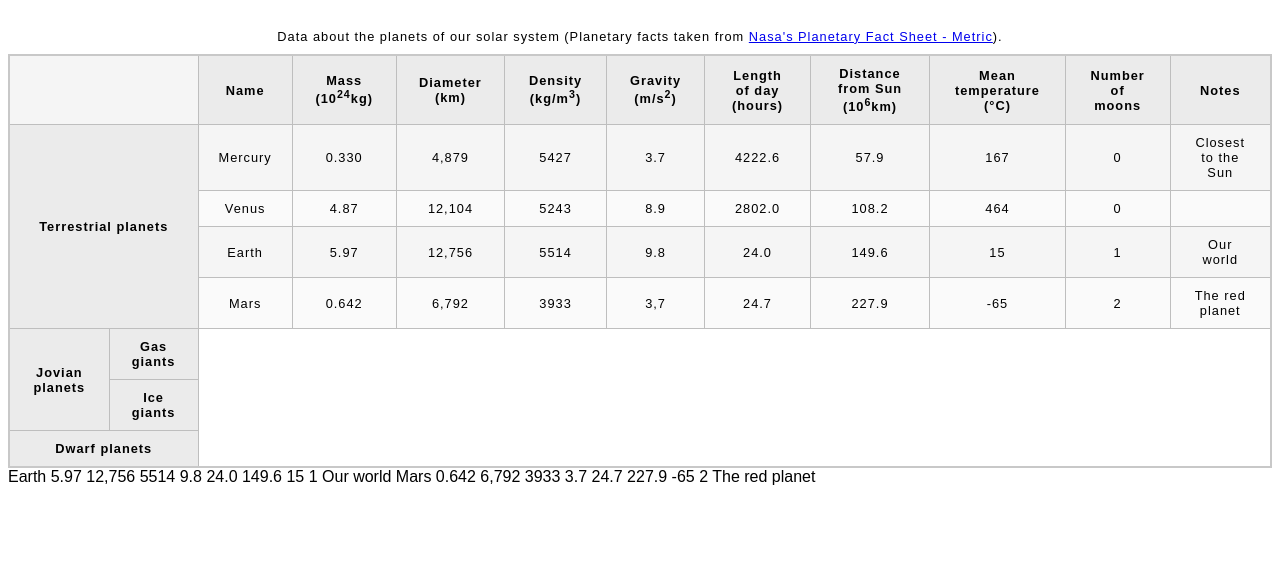
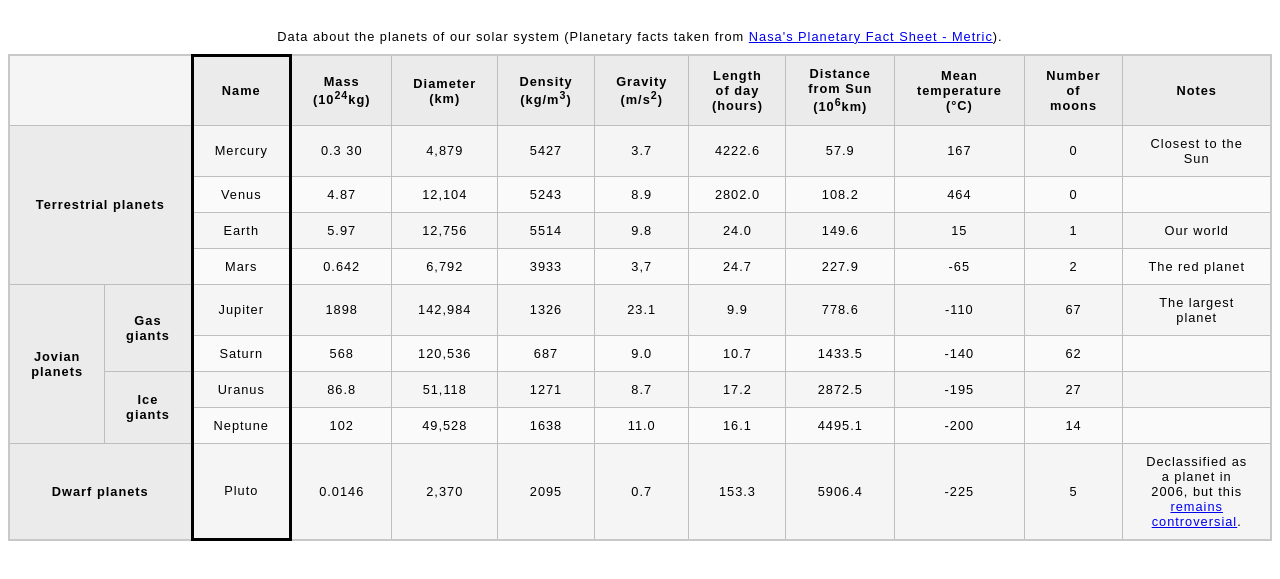
Before and after one commit to MaxNoYes/MaxNoYes.github.io, a plain HTML site: page assignment 2 folder/Part 2/Assignment2_Part2.html in a window 1280 px wide. Shown: the part 61-640 px from the top of the page. Drawn offline with Linux system fonts and the light colour scheme.

Commit message:
Border
Added Border to the third column

```diff
--- a/assignment 2 folder/Part 2/Assignment2_Part2.html
+++ b/assignment 2 folder/Part 2/Assignment2_Part2.html
@@ -12,11 +12,15 @@ Assignment 2 putting together a table-->
     <meta name="viewport" content="width=device-width">
     <title>Assignment2_Part2</title>
     <link href="minimal-table.css" rel="stylesheet" type="text/css">
-  </head>
 
     <body>
         <h1>Planetary Information</h1>
         <table>
+            <colgroup>
+                <col />
+                <col />
+                <col style="border: black solid" />
+            </colgroup>
           <caption>Data about the planets of our solar system (Planetary facts taken from <a href="http://nssdc.gsfc.nasa.gov/planetary/factsheet/">Nasa's Planetary Fact Sheet - Metric</a>).</caption>
 
           <thead>
@@ -38,7 +42,7 @@ Assignment 2 putting together a table-->
               <tr>
                   <th rowspan="4" colspan="2" scope="rowgroup">Terrestrial planets</th>
                   <td>Mercury</td>
-                <td>0.330</td>
+                  <td>0.3 30</td>
                   <td>4,879</td>
                   <td>5427</td>
                   <td>3.7</td>
@@ -88,29 +92,74 @@ Assignment 2 putting together a table-->
               </tr>
 
               <tr>
-                <th rowspan="3" scope="rowgroup">Jovian planets</th>
-
+                  <th rowspan="4" scope="rowgroup">Jovian planets</th>
+                <th rowspan="2" scope="row">Gas giants</th>
+                  <td>Jupiter</td>
+                  <td>1898</td>
+                  <td>142,984</td>
+                  <td>1326</td>
+                  <td>23.1</td>
+                  <td>9.9</td>
+                  <td>778.6</td>
+                  <td>-110</td>
+                  <td>67</td>
+                  <td>The largest planet</td>
               </tr>
 
               <tr>
-                <th scope="row">Gas giants</th>
+                  <td>Saturn</td>
+                  <td>568</td>
+                  <td>120,536</td>
+                  <td>687</td>
+                  <td>9.0</td>
+                  <td>10.7</td>
+                  <td>1433.5</td>
+                  <td>-140</td>
+                  <td>62</td>
+                  <td> </td>
               </tr>
 
               <tr>
-                <th scope="row">Ice giants</th>
+                  <th rowspan="2" scope="row">Ice giants</th>
+                  <td>Uranus</td>
+                  <td>86.8</td>
+                  <td>51,118</td>
+                  <td>1271</td>
+                  <td>8.7</td>
+                  <td>17.2</td>
+                  <td>2872.5</td>
+                  <td>-195</td>
+                  <td>27</td>
+                  <td> </td>
+              </tr>
+
+              <tr>
+                <td>Neptune</td>
+                <td>102</td>
+                <td>49,528</td>
+                <td>1638</td>
+                <td>11.0</td>
+                <td>16.1</td>
+                <td>4495.1</td>
+                <td>-200</td>
+                <td>14</td>
+                <td> </td>
               </tr>
 
               <tr>
                   <th colspan="2" scope="row">Dwarf planets</th>
+                  <td>Pluto</td>
+                  <td>0.0146</td>
+                  <td>2,370</td>
+                  <td>2095</td>
+                  <td>0.7</td>
+                  <td>153.3</td>
+                  <td>5906.4</td>
+                  <td>-225</td>
+                  <td>5</td>
+                  <td>Declassified as a planet in 2006, but this <a href="http://www.usatoday.com/story/tech/2014/10/02/pluto-planet-solar-system/16578959/">remains controversial</a>.</td>
               </tr>
-
           </tbody>
         </table>
-
-
       </body>
 </html>
-
-
-Earth 5.97 12,756 5514 9.8 24.0 149.6 15 1 Our world
-Mars 0.642 6,792 3933 3.7 24.7 227.9 -65 2 The red planet
```
Lines whose indentation alone changed are shown as unchanged.
